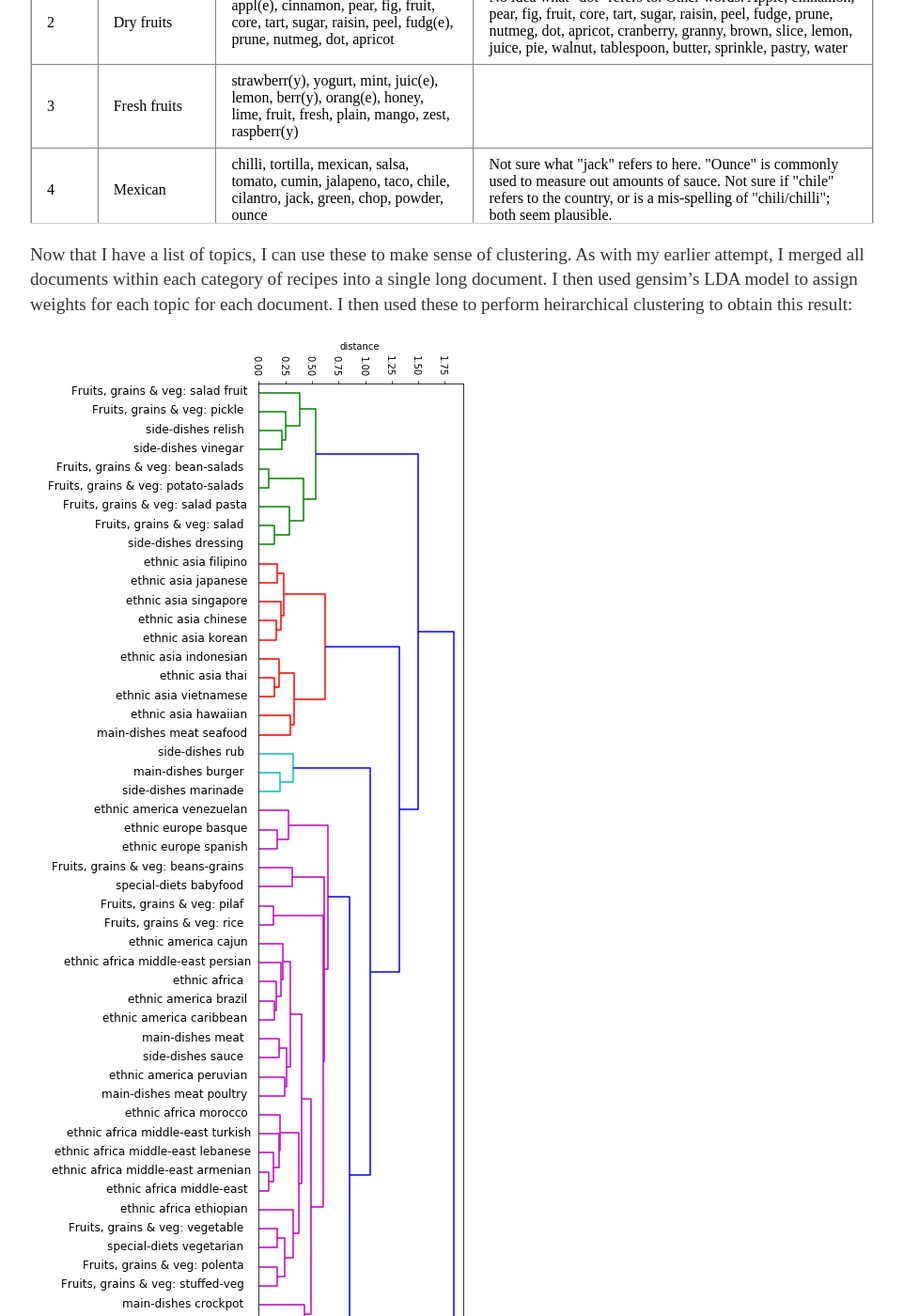
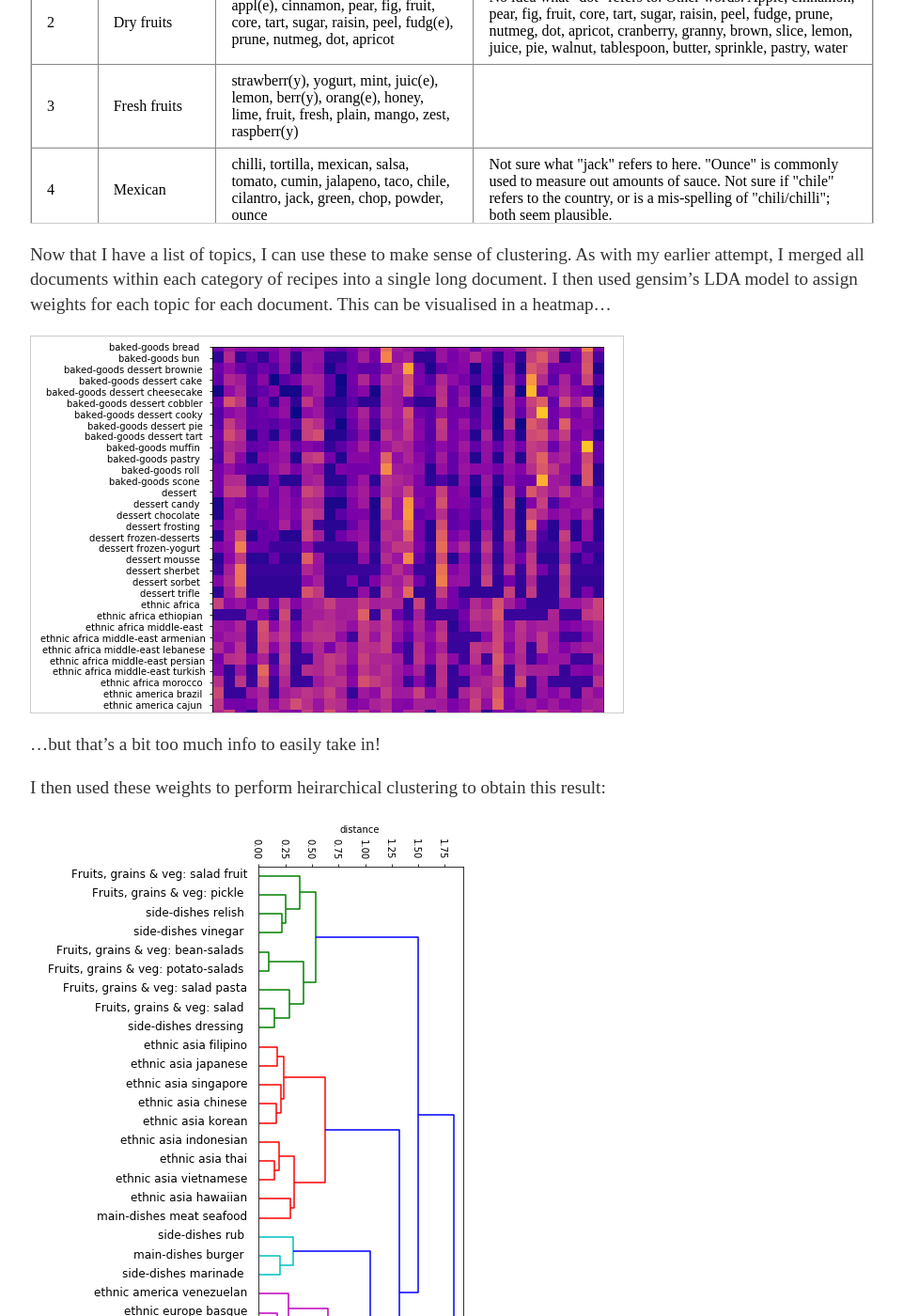
Before and after one commit to not-even-wong/not-even-wong.github.io, a Jekyll site: the page built from _posts/2019-11-12-analysing-similarities-between-recipes-with-topic-modeling.md, in a window 1280 px wide and 1400 px high, scrolled down 2727 px. Shown: the whole window at 94% size, without its empty margins (160-1121 px from the left). Built offline with Jekyll 4.4.1, drawn with Linux system fonts in a browser that asks for light colours.

Commit message:
Update 2019-11-12-analysing-similarities-between-recipes-with-topic-modeling.md

```diff
--- a/_posts/2019-11-12-analysing-similarities-between-recipes-with-topic-modeling.md
+++ b/_posts/2019-11-12-analysing-similarities-between-recipes-with-topic-modeling.md
@@ -277,7 +277,15 @@
 </tbody></table>
 </div>
 
-Now that I have a list of topics, I can use these to make sense of clustering. As with my earlier attempt, I merged all documents within each category of recipes into a single long document. I then used gensim's LDA model to assign weights for each topic for each document. I then used these to perform heirarchical clustering to obtain this result:
+Now that I have a list of topics, I can use these to make sense of clustering. As with my earlier attempt, I merged all documents within each category of recipes into a single long document. I then used gensim's LDA model to assign weights for each topic for each document. This can be visualised in a heatmap...
+
+<div style="height: 400px; width: 630px; border: 1px solid #ccc; overflow:scroll; overflow-x: hidden;">
+<img src="https://github.com/not-even-wong/not-even-wong.github.io/blob/master/_posts/20191112/topic%20distributions.png">
+</div>
+
+...but that's a bit too much info to easily take in!
+
+I then used these weights to perform heirarchical clustering to obtain this result:
 
 <img src="https://raw.githubusercontent.com/not-even-wong/not-even-wong.github.io/master/_posts/20191112/heirarchy%20of%20recipes%20with%20gensim%20topics.png">
 
```
